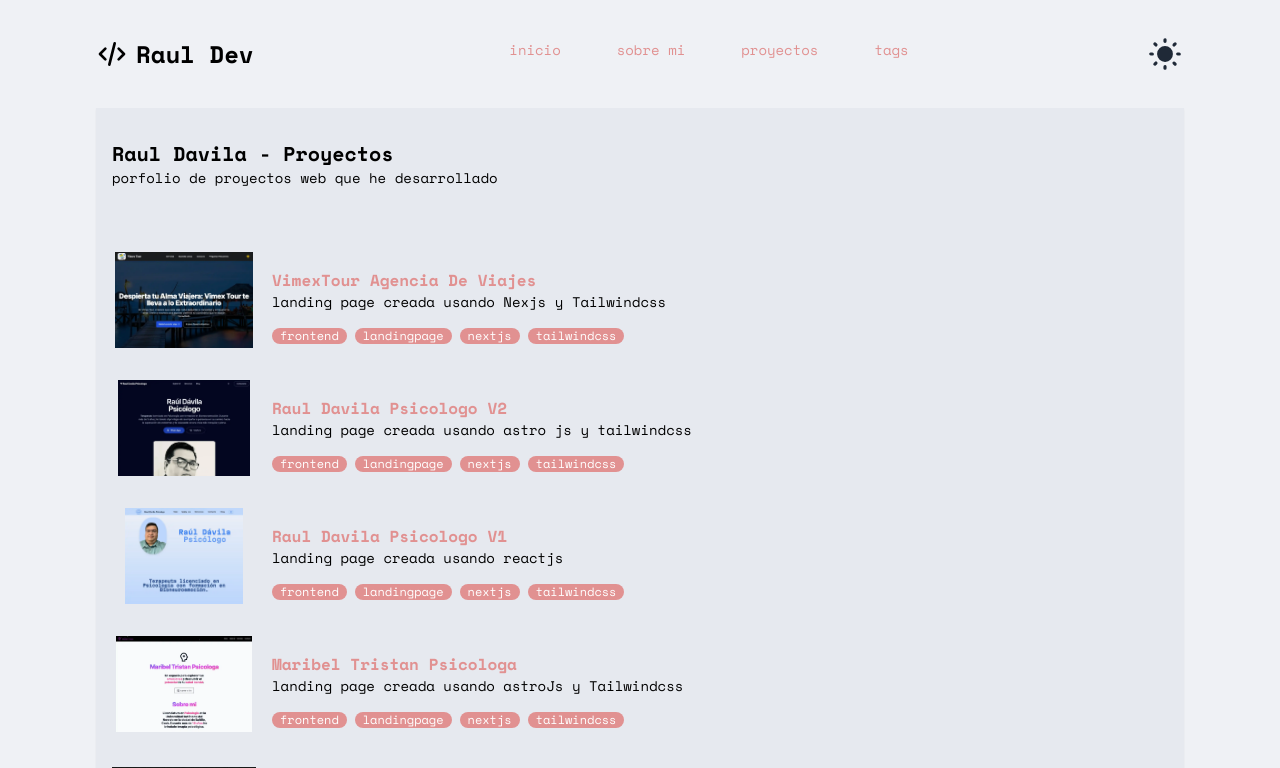
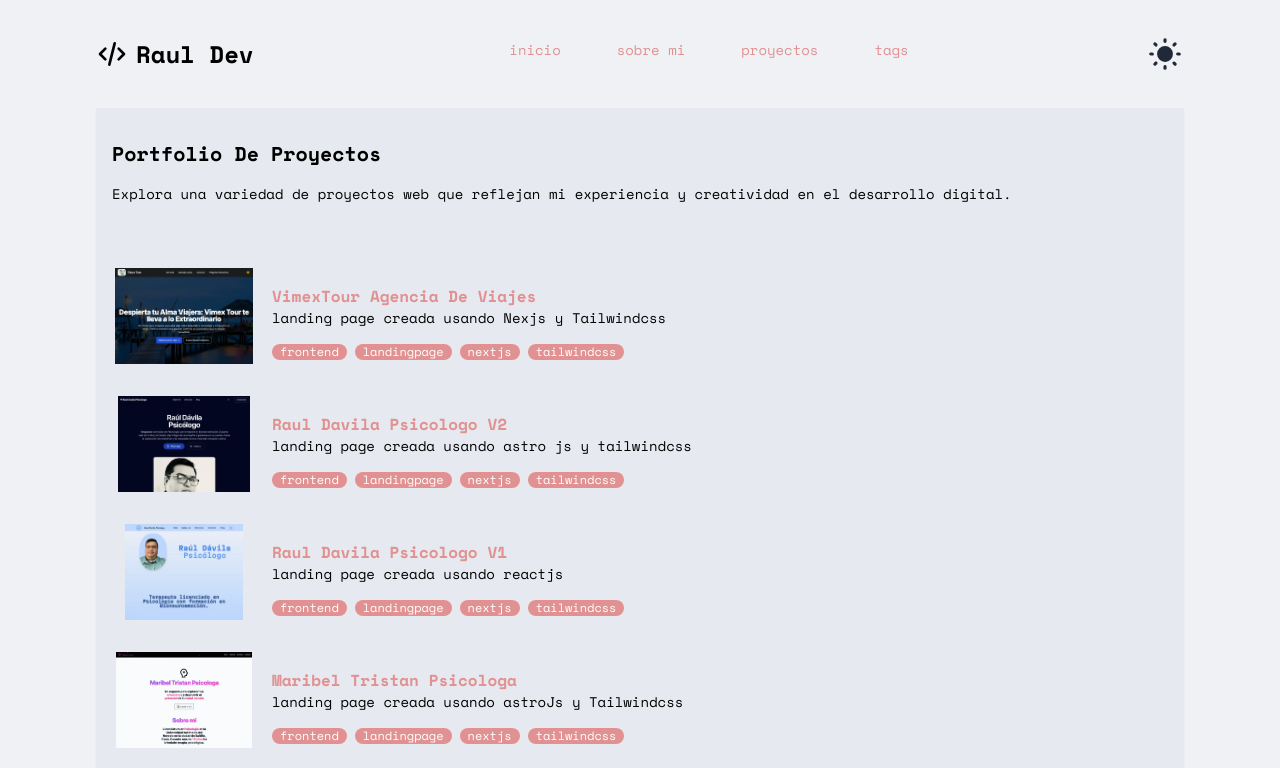
Before and after one commit to magoMercurio/next-portfolio-2024, a Next.js app: page /proyectos in a window 1280 px wide. Shown: the top 768 px of the page. Built offline with nearby package versions, Linux system fonts and the light colour scheme.

Commit message:
Update page.jsx

```diff
--- a/src/app/proyectos/page.jsx
+++ b/src/app/proyectos/page.jsx
@@ -3,14 +3,14 @@ import { Card } from "@/components/Card";
 import { proyectsdata } from "@/data/proyectdata";
 
 export const metadata = {
-  title: "raul davila - proyectos",
-  description: "porfolio de proyectos web que he desarrollado",
+  title: "portfolio de proyectos",
+  description: "Explora una variedad de proyectos web que reflejan mi experiencia y creatividad en el desarrollo digital.",
 };
 
 export default function ProyectsPage() {
   return (
     <main className="section mb-8">
-      <h1>{metadata.title}</h1>
+      <h1 className="mb-4">{metadata.title}</h1>
       <p>{metadata.description}</p>
       <article className=" mt-8 flex flex-col">
       {proyectsdata.map((proyect) => {
```
